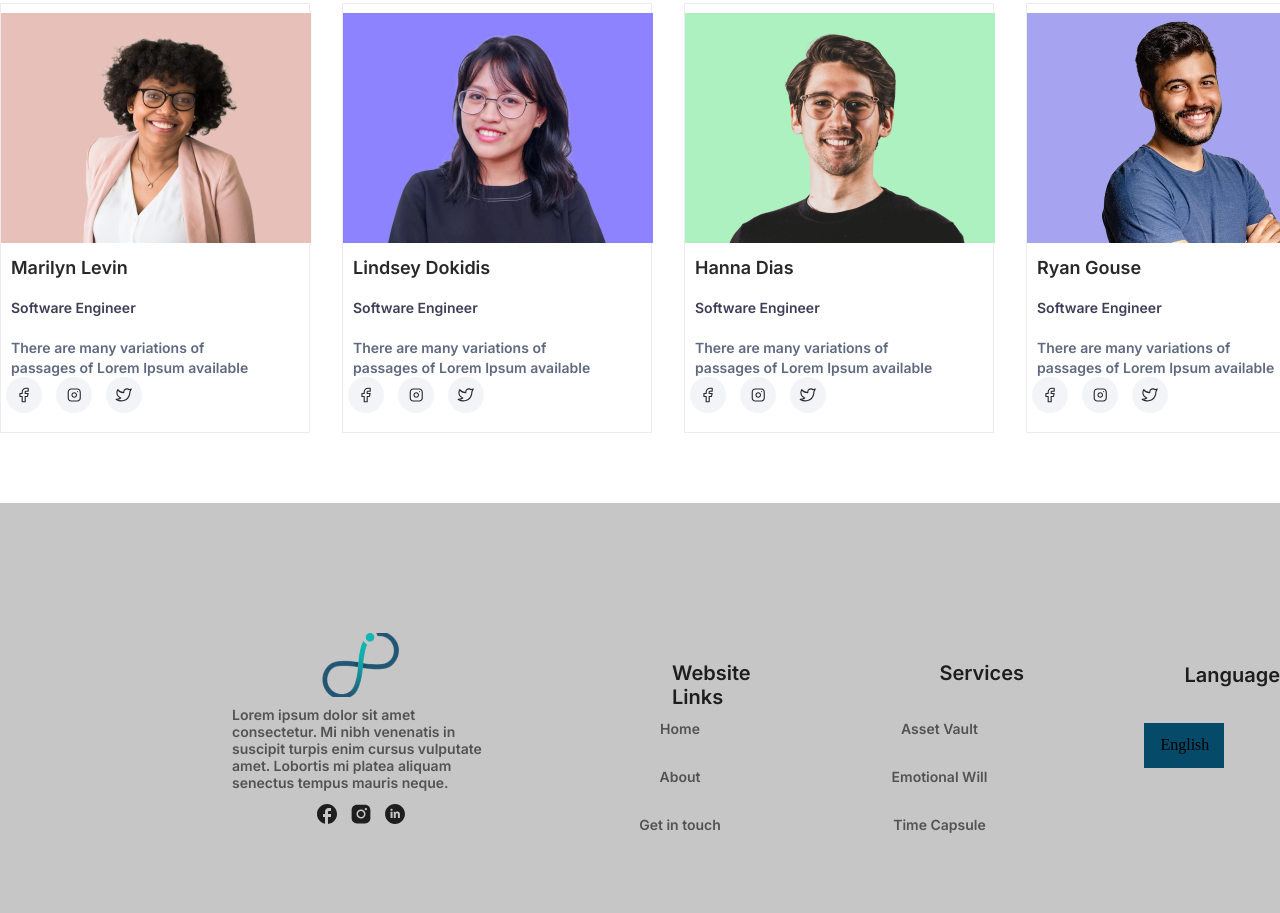
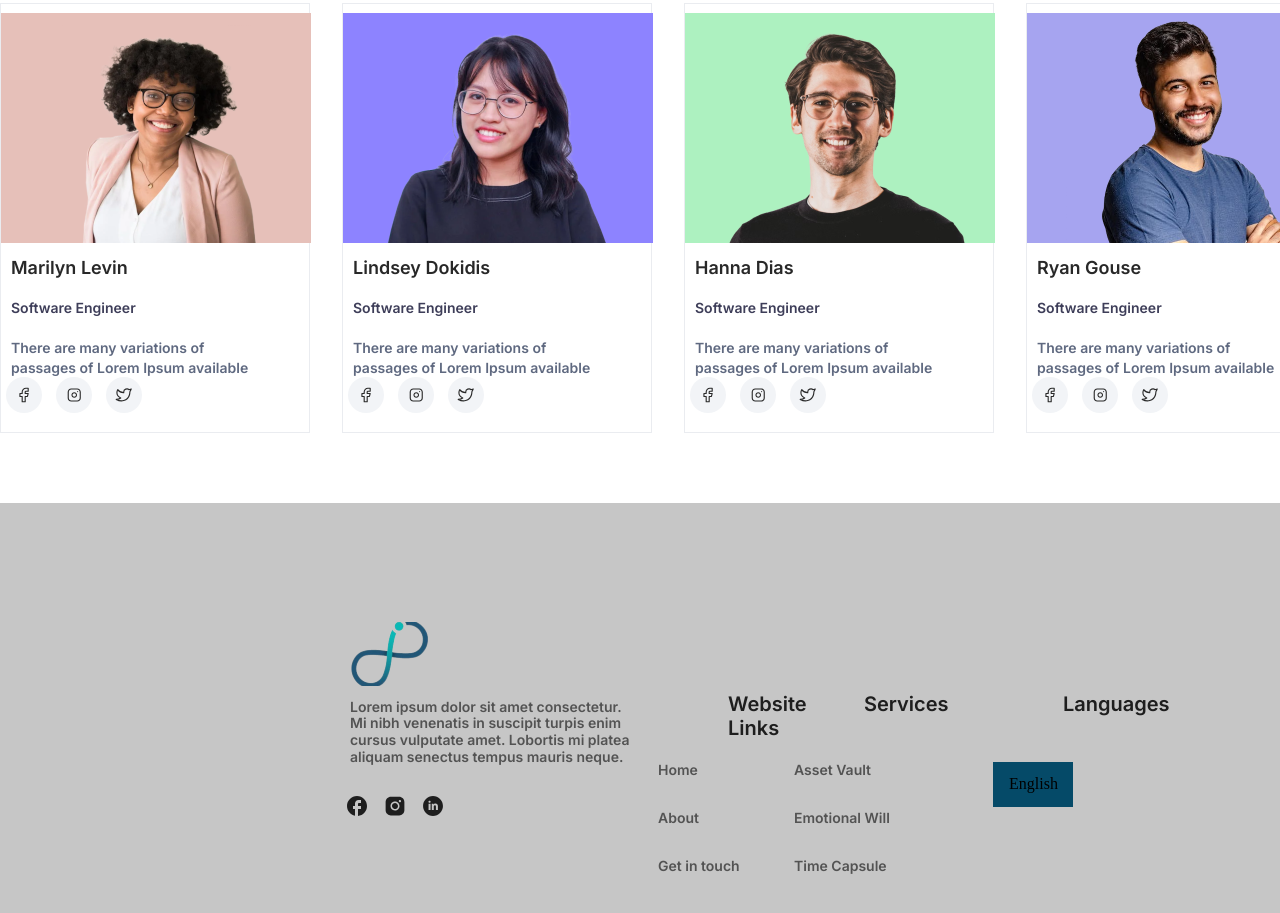
Before and after one commit to anaberidze29/lesson5, a plain HTML site: page index.html in a window 1280 px wide. Shown: the part 755-1668 px from the top of the page. Drawn offline with Linux system fonts and the light colour scheme.

Commit message:
html css

```diff
--- a/css/style.css
+++ b/css/style.css
@@ -137,124 +137,47 @@ p {
 .block-1 {
     width: 1128px;
     height: 223px;
-    align-content: center;
     vertical-align: middle;
     margin: 0 auto;
-    text-align: center;
-    flex-wrap: wrap;
     display: flex;
     justify-content: center;
 }
 .box-1 {
     width: 318.05px;
     height: 221px;
-    align-content: center;
-    vertical-align: middle;
-    text-align: center;
-    display: flex;
-    justify-content: center;
-    align-content: center;
-    flex-wrap: wrap;
-    text-align: center;
-    margin: 0 auto;
-    padding: 20px;
 }
 .box-2 {
     width: 136px;
     height: 223px;
-    align-content: center;
-    vertical-align: middle;
-    text-align: center;
-    display: flex;
-    justify-content: center;
-    align-content: center;
-    flex-wrap: wrap;
-    text-align: center;
-    margin: 0 auto;
-    padding: 20px;
 }
 .box-3 {
     width: 199px;
     height: 223px;
-    align-content: center;
-    vertical-align: middle;
-    text-align: center;
-    display: flex;
-    justify-content: center;
-    align-content: center;
-    flex-wrap: wrap;
-    text-align: center;
-    margin: 0 auto;
-    padding: 20px;
 }
 .box-4 {
     width: 107px;
     height: 127.45px;
-    top: 108px;
-    left: 1185px;
-    align-content: center;
-    vertical-align: middle;
-    text-align: center;
-    display: flex;
-    justify-content: center;
-    align-content: center;
-    flex-wrap: wrap;
-    text-align: center;
-    margin: 0 auto;
-    padding: 20px;
 }
-.text-3 {
-    width: 136px;
+.list-style-title {
+    width: 100px;
     height: 24px;
-    top: 108px;
-    left: 556px;
     font-family: Inter;
     font-size: 20px;
     font-weight: 600;
     line-height: 24.2px;
     color: #1E1E1E;
-    padding: 60px;
-    margin: 0 auto;
-    text-align: center;
-}
-.text-7 {
-    width: 85px;
-    height: 24px;
-    top: 108px;
-    left: 898px;
-    font-family: Inter;
-    font-size: 20px;
-    font-weight: 600;
-    line-height: 24.2px;
-    text-align: center;
-    color: #1E1E1E;
-    padding: 60px;
-    margin: 0 auto;
-}
-.text-8 {
-    width: 107px;
-    height: 24px;
-    top: 108px;
-    left: 1185px;
-    font-family: Inter;
-    font-size: 20px;
-    font-weight: 600;
-    line-height: 24.2px;
-    text-align: center;
-    color: #1E1E1E;
-    padding: 60px;
-    margin: 0 auto;
+    padding: 50px;
+    margin: 20px;
+    text-align: left;
 }
 .list-style {
     width: 199px;
     height: 48px;
-    top: 235px;
-    left: 892px;
     font-family: Inter;
     font-size: 14px;
     font-weight: 400;
     line-height: 16.94px;
-    text-align: center;
+    text-align: left;
     color: #535353;
 }
 .list-style-box {
--- a/index.html
+++ b/index.html
@@ -126,29 +126,31 @@
             <p class="footer-parag">Lorem ipsum dolor sit amet consectetur. Mi nibh venenatis in suscipit
                turpis enim cursus vulputate amet. Lobortis mi platea aliquam senectus
                tempus mauris neque.</p>
-            <img class="icones" src="images/logofb.svg" alt="fb">
-            <img class="icones" src="images/logoinsta.svg" alt="insta">
-            <img class="icones" src="images/logolinkedin.svg" alt="linkedin">
+            <div>
+               <img class="icones" src="images/logofb.svg" alt="fb">
+               <img class="icones" src="images/logoinsta.svg" alt="insta">
+               <img class="icones" src="images/logolinkedin.svg" alt="linkedin">
+            </div>
         </div>
         <div class="box-2">
-            <h3 class="text-3">Website Links</h3>
             <ul class="ul-list">
+                <li class="list-style-title">Website Links</li>
                 <li class="list-style">Home</li>
                 <li class="list-style">About</li>
                 <li class="list-style">Get in touch</li>
             </ul>
         </div>
         <div class="box-3">
-            <h3 class="text-7">Services</h3>
             <ul class="ul-list">
+                <li class="list-style-title">Services</li>
                 <li class="list-style">Asset Vault</li>
                 <li class="list-style">Emotional Will</li>
                 <li class="list-style">Time Capsule</li>
             </ul>
         </div>
         <div class="box-4">
-            <h3 class="text-8">Languages</h3>
             <ul class="ul-list">
+                <li class="list-style-title">Languages</li>
                 <li class="list-style-box">English</li>
             </ul>
         </div>
```
